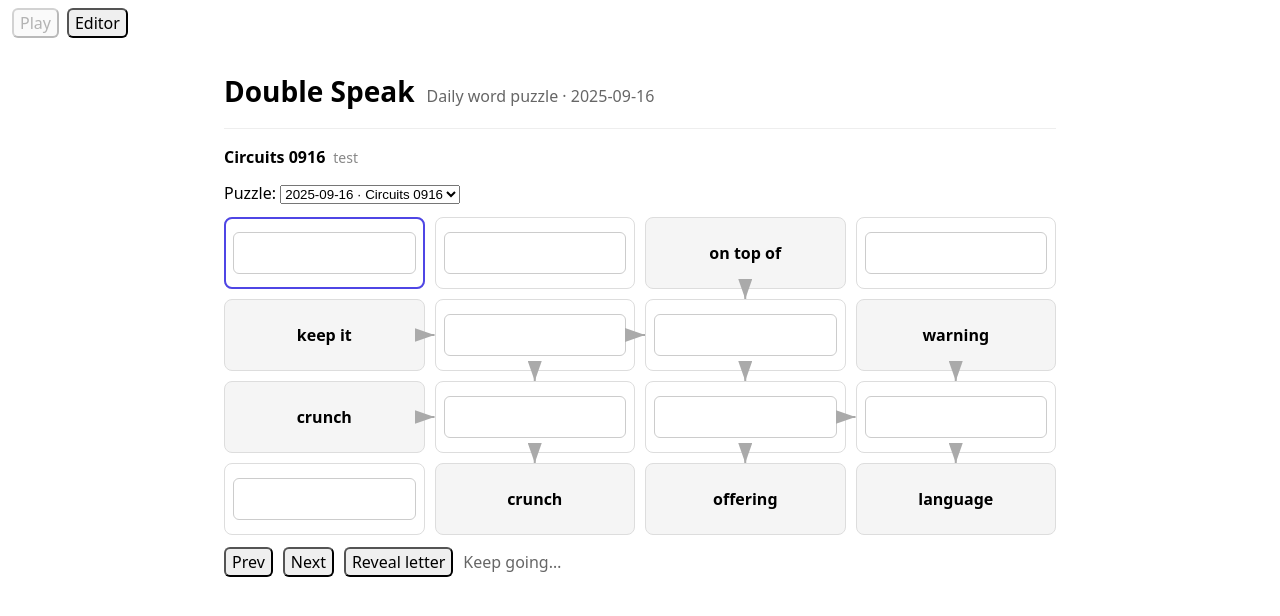
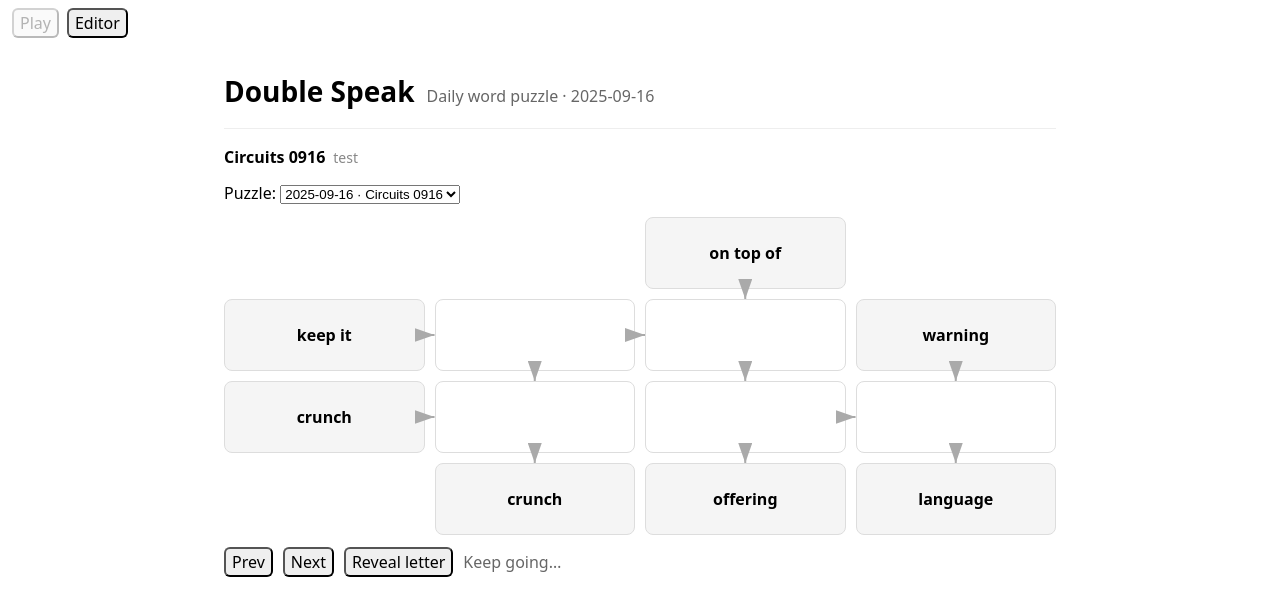
Before and after one commit to hugolynch/double-speak, a Svelte app: page / in a window 1280 px wide. Shown: the top 616 px of the page. Built offline with nearby package versions, Linux system fonts and the light colour scheme.

Commit message:
Visual improvements of puzzles

```diff
--- a/src/components/MainView.svelte
+++ b/src/components/MainView.svelte
@@ -147,6 +147,22 @@
   if (typeof window !== 'undefined') {
     window.addEventListener('resize', onResize)
   }
+
+  // Determine if a cell is used in the puzzle
+  function isCellUsed(index: number): boolean {
+    if (!game.puzzle) return false
+    const cell = game.puzzle.grid.cells[index]
+    if (!cell) return false
+
+    // Cell is used if it has fixed content, solution, or is connected via arrows
+    if (cell.fixed) return true
+    if (game.puzzle.solutions[index]) return true
+
+    // Check if this cell is connected to any arrows
+    const hasArrowFrom = game.puzzle.grid.arrows.some(a => a.from === index)
+    const hasArrowTo = game.puzzle.grid.arrows.some(a => a.to === index)
+    return hasArrowFrom || hasArrowTo
+  }
 </script>
 
 <div class="app">
@@ -196,22 +212,13 @@
           style={`grid-template-columns: repeat(${game.puzzle.grid.cols}, 1fr);`}
         >
         {#each game.puzzle.grid.cells as cell, i}
+          {#if isCellUsed(i)}
             {#if cell.fixed}
               <div class={`cell fixed ${game.state.focusedCell === i ? 'focused' : ''}`} use:collectEl={i}>
                 <span class="fixed-text">{cell.fixed}</span>
               </div>
             {:else}
-            <button
-              type="button"
-              class={`cell empty ${game.state.focusedCell === i ? 'focused' : ''}`}
-              aria-label={`Cell ${i + 1}`}
-              on:click={() => focusCell(i)}
-              on:keydown={(e) => {
-                if (e.key === 'ArrowLeft') { e.preventDefault(); goPrev() }
-                if (e.key === 'ArrowRight' || e.key === 'Enter' || e.key === 'Tab') { e.preventDefault(); goNext() }
-              }}
-              use:collectEl={i}
-            >
+              <div class={`cell empty ${game.state.focusedCell === i ? 'focused' : ''}`} use:collectEl={i}>
                 <input
                   class="entry"
                   type="text"
@@ -224,7 +231,11 @@
                     if (e.key === 'ArrowLeft') { e.preventDefault(); goPrev() }
                   }}
                 />
-            </button>
+              </div>
+            {/if}
+          {:else}
+            <!-- Unused cell - invisible but still takes up grid space for arrow positioning -->
+            <div class="cell unused" use:collectEl={i}></div>
           {/if}
         {/each}
         </div>
@@ -278,6 +289,11 @@
     justify-content: center;
     background: var(--cell-bg, transparent);
   }
+  .cell.unused {
+    border: none;
+    background: transparent;
+    visibility: hidden;
+  }
   .cell.fixed {
     --cell-bg: rgba(0,0,0,0.04);
   }
@@ -288,9 +304,12 @@
   .fixed-text { font-weight: 600; }
   .entry {
     width: 100%;
+    height: 100%;
     padding: 8px 10px;
-    border: 1px solid #ccc;
+    border: none;
     border-radius: 6px;
+    background: transparent;
+    font: inherit;
   }
   .toolbar { display: flex; gap: 10px; align-items: center; margin-top: 12px; }
   .status { color: #666; }
@@ -299,7 +318,7 @@
     main { border-top-color: #333; }
     .cell { border-color: #333; }
     .cell.fixed { --cell-bg: rgba(255,255,255,0.04); }
-    .entry { background: transparent; border-color: #444; color: inherit; }
+    .entry { background: transparent; color: inherit; }
     .byline { color: #aaa; }
     .status { color: #aaa; }
   }
```
Lines whose indentation alone changed are shown as unchanged.
